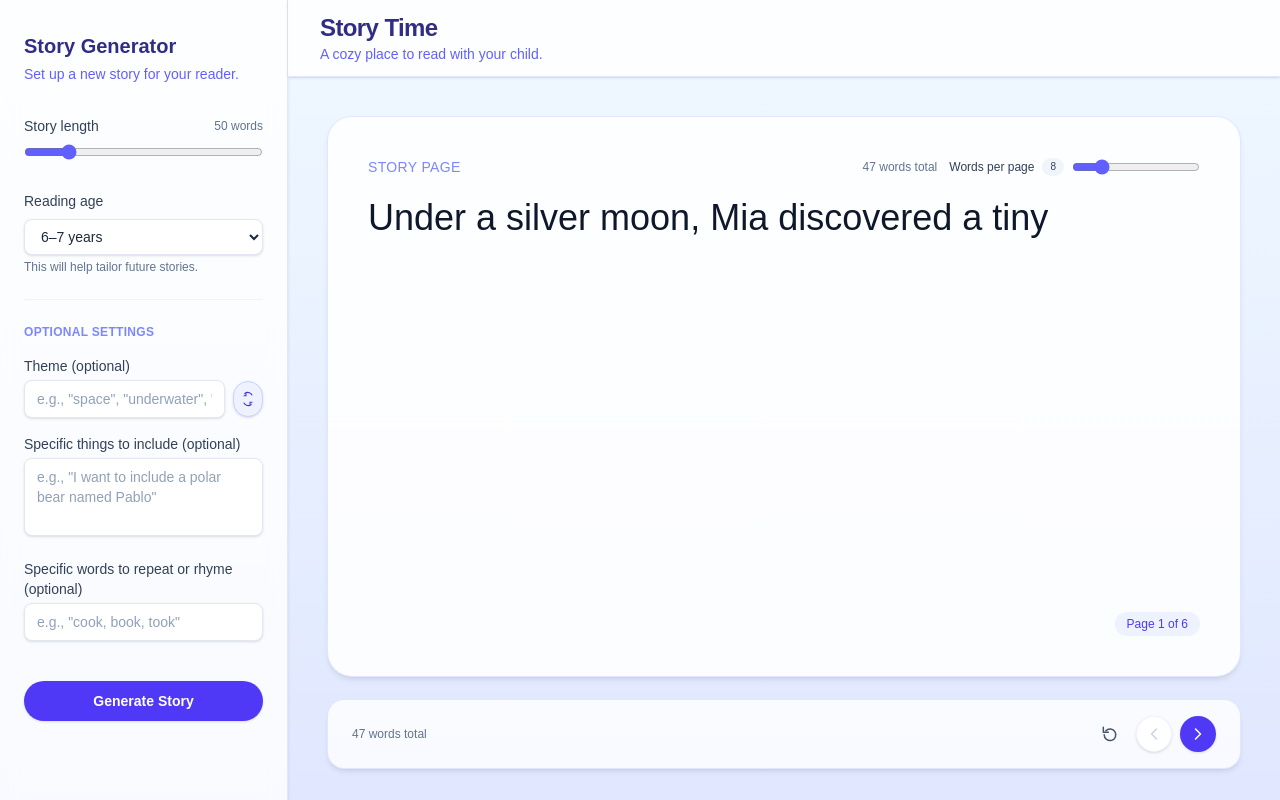
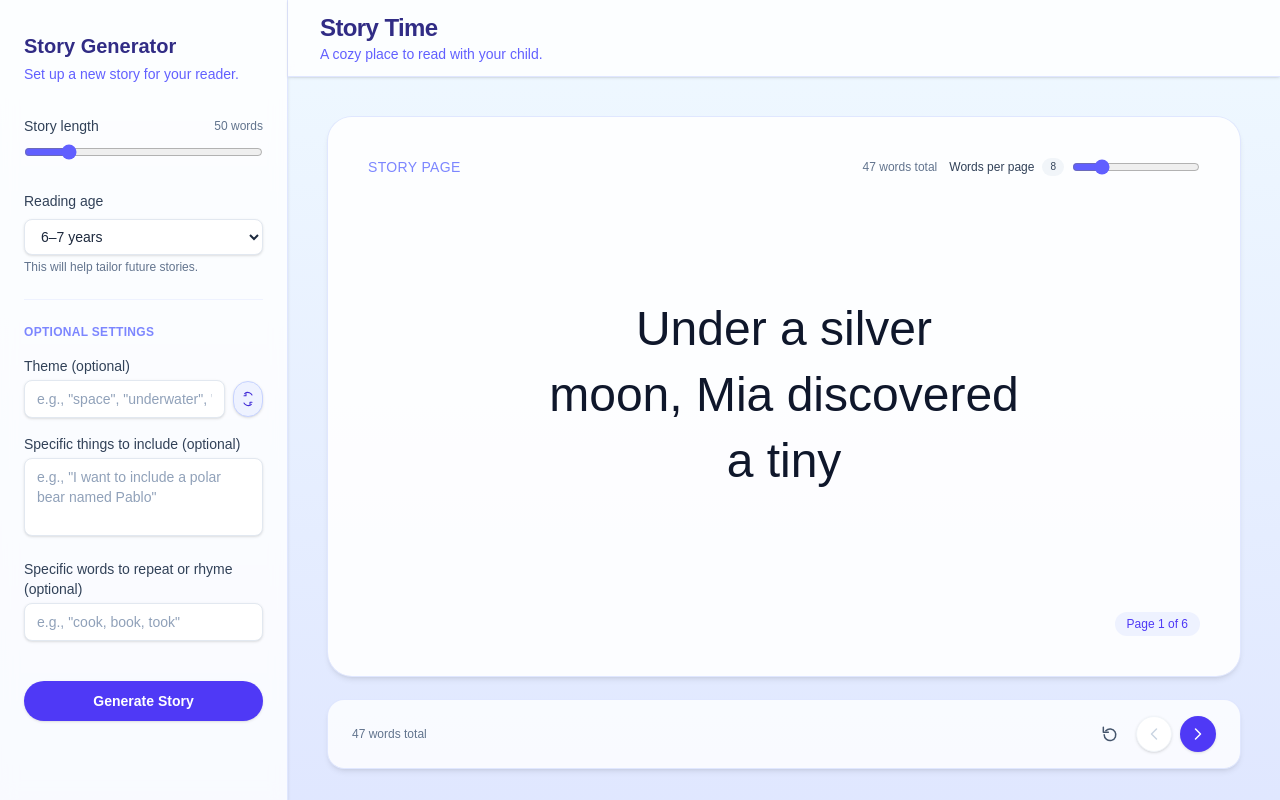
Before and after one commit to jervinjustin1984/story-time, a Next.js app: page / in a window 1280 px wide. Built offline with nearby package versions, Linux system fonts and the light colour scheme.

Commit message:
made text more readable

```diff
--- a/src/app/page.tsx
+++ b/src/app/page.tsx
@@ -29,12 +29,31 @@ export default function Home() {
     Math.ceil(words.length / Math.max(1, wordsPerPage)),
   );
 
-  const currentPageWords = useMemo(() => {
+  const currentPageWordList = useMemo(() => {
     const safeWordsPerPage = Math.max(1, wordsPerPage);
     const start = currentPage * safeWordsPerPage;
     const end = start + safeWordsPerPage;
-    return words.slice(start, end).join(" ");
+    return words.slice(start, end);
   }, [currentPage, words, wordsPerPage]);
+
+  const currentPageLines = useMemo(() => {
+    if (currentPageWordList.length === 0) {
+      return [""];
+    }
+
+    if (currentPageWordList.length <= 3) {
+      return [currentPageWordList.join(" ")];
+    }
+
+    const lines: string[] = [];
+    const chunkSize = 3;
+
+    for (let i = 0; i < currentPageWordList.length; i += chunkSize) {
+      lines.push(currentPageWordList.slice(i, i + chunkSize).join(" "));
+    }
+
+    return lines;
+  }, [currentPageWordList]);
 
   const goToPage = (page: number) => {
     const nextPage = Math.min(Math.max(page, 0), totalPages - 1);
@@ -593,9 +612,14 @@ export default function Home() {
                 </div>
               </div>
 
-              <div className="flex-1">
-                <p className="text-2xl leading-relaxed text-slate-900 md:text-[2.25rem] md:leading-snug">
-                  {currentPageWords}
+              <div className="flex-1 flex items-center justify-center">
+                <p className="mx-auto max-w-3xl text-center text-2xl leading-relaxed text-slate-900 sm:text-3xl md:text-[2.5rem] md:leading-snug lg:text-[3rem] lg:leading-snug">
+                  {currentPageLines.map((line, index) => (
+                    <span key={index}>
+                      {line}
+                      {index < currentPageLines.length - 1 && <br />}
+                    </span>
+                  ))}
                 </p>
               </div>
 
```
